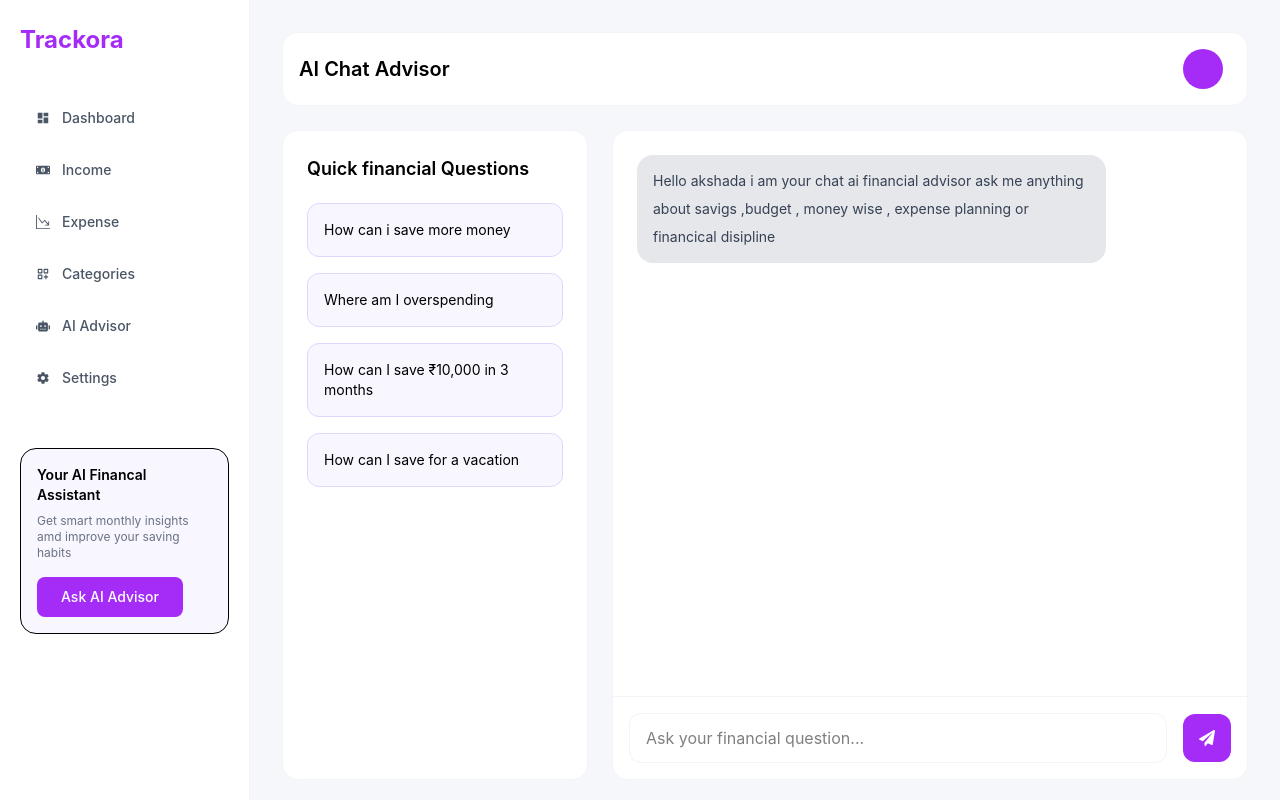
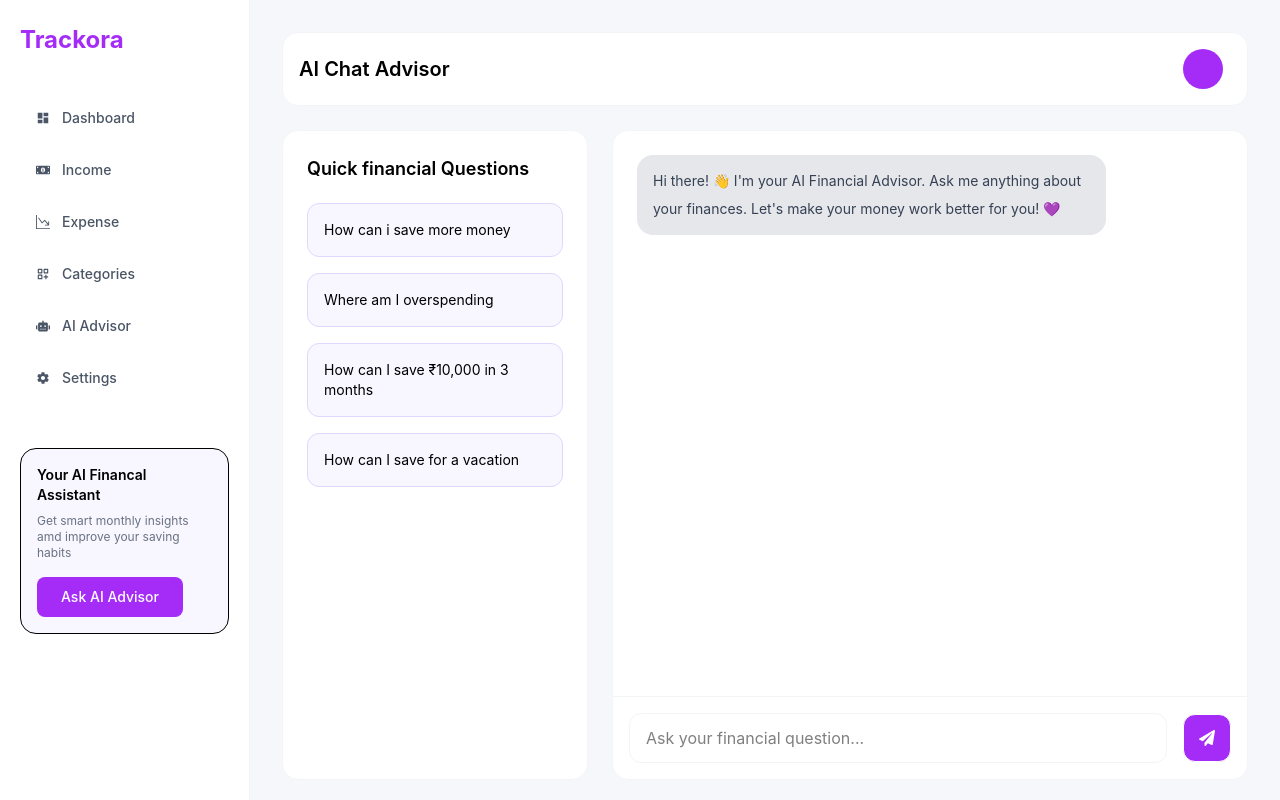
Before and after one commit to patilakshada342/Trackora, a React (Vite) app: page /aiChat in a window 1280 px wide. Built offline with nearby package versions, Linux system fonts and the light colour scheme.

Commit message:
AIChat bubble and button edited

```diff
--- a/src/pages/AiChat.jsx
+++ b/src/pages/AiChat.jsx
@@ -11,6 +11,7 @@ function AiChat() {
     const [input, setInput] = useState('');
     const [loading, setLoading] = useState(false);
     const chatEndRef = useRef(null);
+    const user = JSON.parse(sessionStorage.getItem("user"));
 
 
     const questions = [
@@ -99,14 +100,14 @@ function AiChat() {
 
                             <div className={`max-w-[80%]  px-4 py-3 rounded-2xl text-sm leading-7
                             bg-gray-200 text-gray-700`}>
-                                Hello akshada i am your chat ai financial advisor ask me anything about savigs ,budget , money wise ,
-                                expense planning or financical disipline
+                                Hi {user?.name || "there"}! 👋 I'm your AI Financial Advisor.
+                                Ask me anything about your finances. Let's make your money work better for you! 💜
                             </div>
 
                             {messages.map((message, index) => (
                                 <div
                                     key={index}
-                                    className={`max-w-[80%] px-4 py-3 rounded-2xl text-sm leading-7 ${message.role === 'user'
+                                    className={`w-fit max-w-[80%] px-4 py-3 rounded-2xl text-sm leading-7 ${message.role === 'user'
                                         ? 'ml-auto bg-[#a52cf6] text-white'
                                         : 'bg-gray-200 text-gray-700'
                                         }`}
@@ -123,7 +124,7 @@ function AiChat() {
                                     Thinking...
                                 </div>
                             )}
-<div Ref={chatEndRef} />
+                            <div Ref={chatEndRef} />
 
                         </div>
 
@@ -144,8 +145,8 @@ function AiChat() {
                             <button
                                 onClick={() => handleSendMessage()}
                                 disabled={loading || !input.trim()}
-                                className='w-12 h-12 rounded-xl bg-[#a52cf6] text-white
-                            flex items-center justify-center shrink-0'>
+                                className='w-12 h-12 rounded-xl border bg-[#a52cf6] text-white
+                            flex items-center justify-center shrink-0 hover:bg-white  hover:text-[#a52cf6] transition'>
                                 <FaPaperPlane />
                             </button>
                         </div>
```
